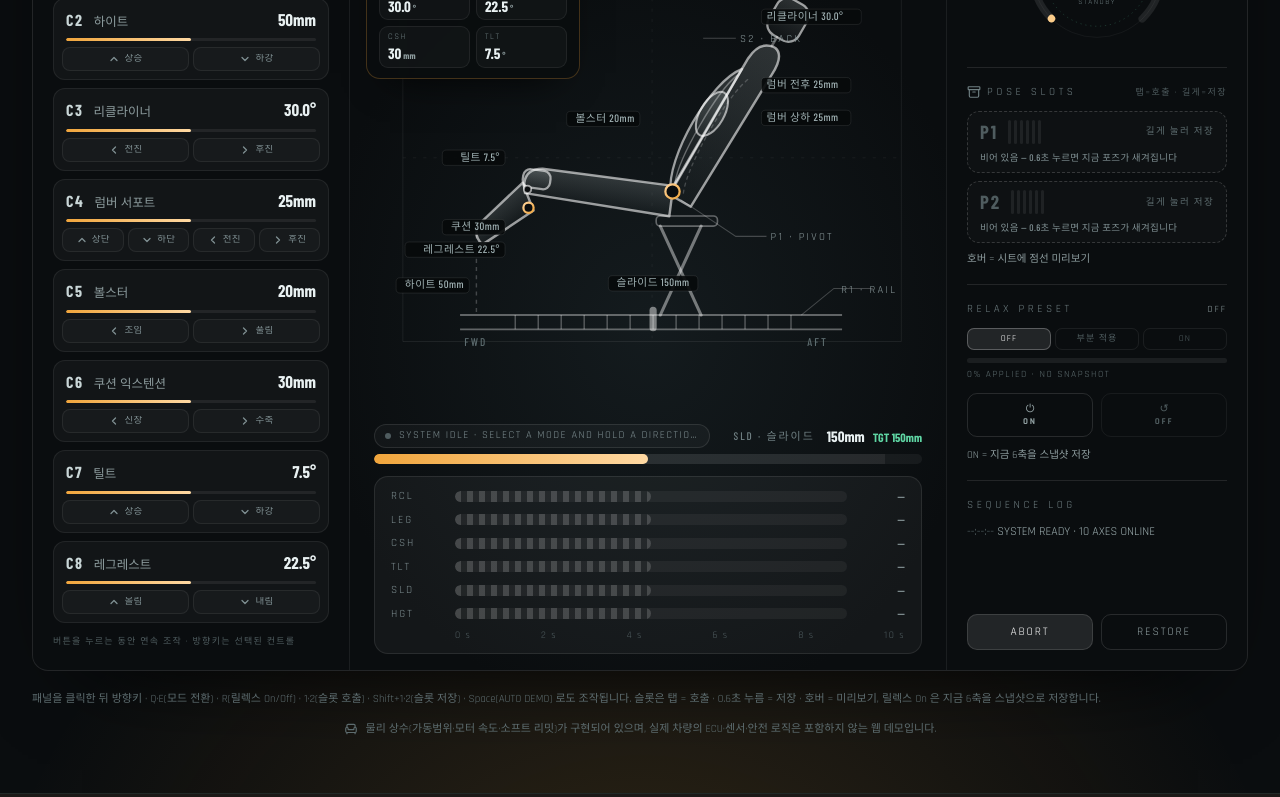
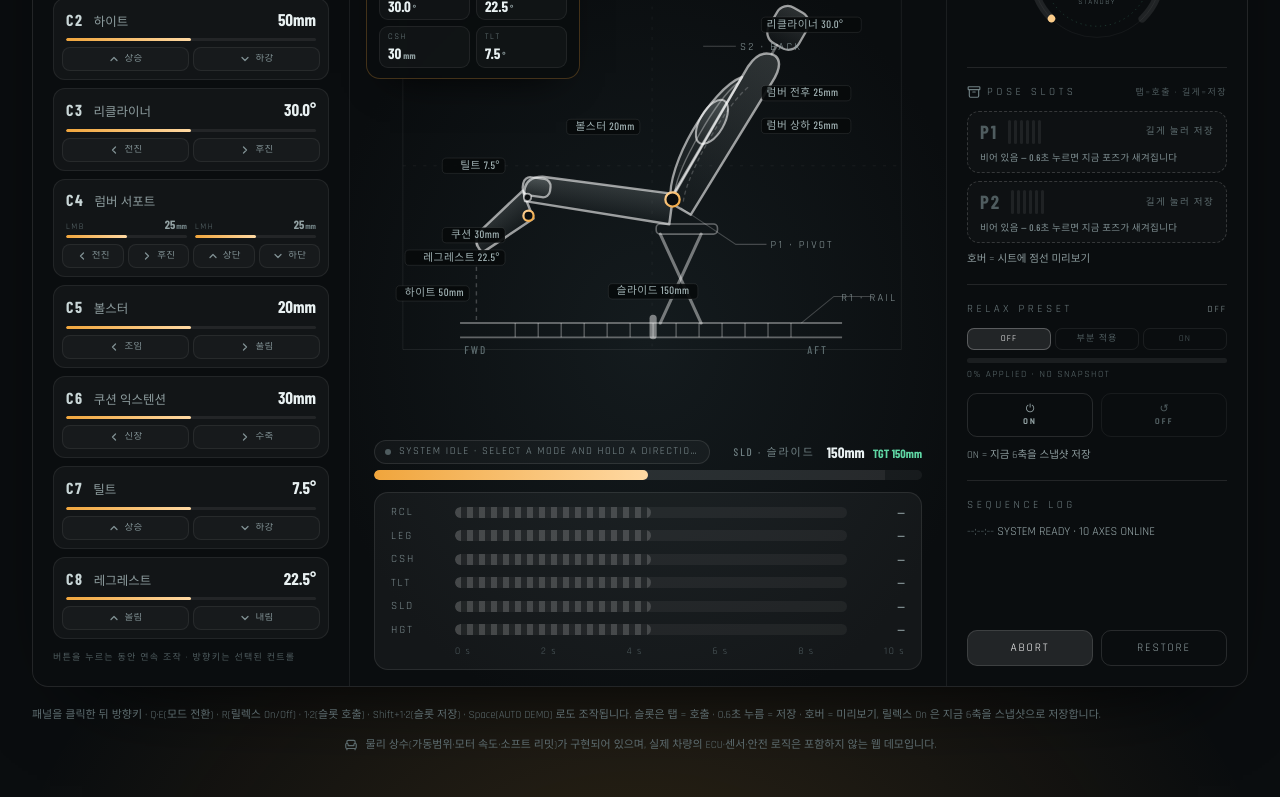
Before and after one commit to sjw1980/yyo-home-v2, a React (Vite) app: page / in a window 1280 px wide. Shown: the part 5348-6145 px from the top of the page. Built offline with nearby package versions, Linux system fonts and the light colour scheme.

Commit message:
feat: implement modeAxes function for handling dual-axis controls and update SeatSimulator for improved axis representation

```diff
--- a/src/components/SeatSimulator.tsx
+++ b/src/components/SeatSimulator.tsx
@@ -28,6 +28,7 @@ import {
   capturePose,
   clamp,
   lrSign,
+  modeAxes,
   modeCode,
   normalizePose,
   poseDrift,
@@ -68,7 +69,13 @@ const DIR_CHEVRON: Record<Direction, typeof ChevronUp> = {
   left: ChevronLeft,
   right: ChevronRight,
 };
-const DIR_ORDER: Direction[] = ['up', 'down', 'left', 'right'];
+/**
+ * 방향 버튼 배치 순서 — **위쪽의 축별 위치 바와 같은 자리에 놓는다.**
+ *  좌우 축(lrAxis) 을 조작하는 버튼을 좌측, 상하 축(udAxis) 을 조작하는 버튼을 우측.
+ *  럼버(4방향) 는 바가 `LMB | LMH` 순서이므로 버튼도 `◀ ▶ | ▲ ▼` 가 그 아래에 나란히 선다.
+ *  (2버튼 컨트롤은 상대 순서가 그대로라 표시가 변하지 않는다: 상하 전용 = ▲▼, 좌우 전용 = ◀▶)
+ */
+const DIR_ORDER: Direction[] = ['left', 'right', 'up', 'down'];
 
 /** '럼버 전진' → '전진' (버튼에는 목적어만, 전체 문구는 title 에 남긴다) */
 const shortDirLabel = (text: string) => {
@@ -756,11 +763,18 @@ export default function SeatSimulator({ currentLang }: SeatSimulatorProps) {
   const tgt = tgtRef.current;
   const focusAxis: AxisKey = activeAxis ?? primaryAxis(mode);
   const focusConf = AXIS_CONFIG[focusAxis];
-  const span = focusConf.max - focusConf.min;
-  const pct = ((pos[focusAxis] - focusConf.min) / span) * 100;
-  const tgtPct = ((tgt[focusAxis] - focusConf.min) / span) * 100;
-  const softLeft = ((focusConf.softMin - focusConf.min) / span) * 100;
-  const softRight = ((focusConf.softMax - focusConf.min) / span) * 100;
+  /** 축 → 트래블 바 좌표 (%) — 포커스 축(큰 바)과 둘째 축(보조 바)이 같은 공식을 공유한다 */
+  const travelOf = (axis: AxisKey) => {
+    const conf = AXIS_CONFIG[axis];
+    const axisSpan = conf.max - conf.min;
+    return {
+      pct: ((pos[axis] - conf.min) / axisSpan) * 100,
+      tgtPct: ((tgt[axis] - conf.min) / axisSpan) * 100,
+      softLeft: ((conf.softMin - conf.min) / axisSpan) * 100,
+      softRight: ((conf.softMax - conf.min) / axisSpan) * 100,
+    };
+  };
+  const { pct, tgtPct, softLeft, softRight } = travelOf(focusAxis);
 
   const fmtAxis = (axis: AxisKey, value: number) =>
     `${value.toFixed(AXIS_CONFIG[axis].unit === '°' ? 1 : 0)}${AXIS_CONFIG[axis].unit}`;
@@ -1170,9 +1184,13 @@ export default function SeatSimulator({ currentLang }: SeatSimulatorProps) {
   });
 
   /** 현재 컨트롤이 조작하는 축 (좌우 + 상하) — 텔레메트리 타일 강조·표기용 */
-  const drivenAxes = [MODE_CONFIG[mode].lrAxis, MODE_CONFIG[mode].udAxis].filter(
-    (k): k is AxisKey => k !== null,
-  );
+  const drivenAxes = modeAxes(mode);
+  /**
+   * 4방향 컨트롤(럼버)의 둘째 축 = 포커스 축이 아닌 쪽.
+   * 조작 축이 아니어도 위치는 계속 보여야 하므로 중앙에 보조 트래블 바를 따로 둔다.
+   */
+  const secondaryAxis: AxisKey | null = drivenAxes.find((k) => k !== focusAxis) ?? null;
+  const secondary = secondaryAxis ? { axis: secondaryAxis, ...travelOf(secondaryAxis) } : null;
 
   const etaMax = Math.max(0, ...CHOREO_AXES.map((k) => etaOf(k)));
   /** 배너 톤 — 이동 중(앰버) / 미리보기·릴렉스 유지(민트) / 부분 적용(딤앰버) / 유휴(그레이) */
@@ -1359,13 +1377,12 @@ export default function SeatSimulator({ currentLang }: SeatSimulatorProps) {
                 {MODE_ORDER.map((key) => {
                   const conf = MODE_CONFIG[key];
                   const selected = mode === key;
-                  const axis = primaryAxis(key);
-                  const confAxis = AXIS_CONFIG[axis];
-                  const ratio = clamp(
-                    ((pos[axis] - confAxis.min) / (confAxis.max - confAxis.min)) * 100,
-                    0,
-                    100,
-                  );
+                  /**
+                   * 이 컨트롤이 조작하는 축 — 럼버만 두 개(전후 LMB · 상하 LMH) 다.
+                   * 4방향 컨트롤은 위치 바도 축마다 나눠서 관리한다.
+                   */
+                  const axes = modeAxes(key);
+                  const dual = axes.length > 1;
                   const dirs = DIR_ORDER.filter((d) => MODE_SPEC_LABELS[key][d] !== null);
                   return (
                     <div
@@ -1393,15 +1410,58 @@ export default function SeatSimulator({ currentLang }: SeatSimulatorProps) {
                           <span className="flex-1 text-[12.5px] text-[#8d9c9e] truncate">
                             {conf.name[currentLang]}
                           </span>
-                          <span className="font-hmi-cond text-[17px] font-bold text-[#e9f1f2] whitespace-nowrap">
-                            {fmtAxis(axis, pos[axis])}
-                          </span>
+                          {/* 1축 컨트롤만 값을 헤더에 싣는다 — 2축은 아래 축별 바에 각각 붙인다 */}
+                          {!dual && (
+                            <span className="font-hmi-cond text-[17px] font-bold text-[#e9f1f2] whitespace-nowrap">
+                              {fmtAxis(axes[0], pos[axes[0]])}
+                            </span>
+                          )}
                         </div>
-                        <div className="h-[3px] rounded-full bg-white/[.07] mt-1.5 overflow-hidden">
-                          <div
-                            className="h-full rounded-full bg-[linear-gradient(90deg,#f0a53c,#ffd9a3)]"
-                            style={{ width: `${ratio}%` }}
-                          />
+                        {/*
+                          축별 위치 바 — 럼버(4방향)는 전후(LMB)와 상하(LMH) 를 한 바에 섞지 않는다.
+                          각 축이 자기 라벨·자기 수치·자기 바를 갖고, 지금 조작 중인 축만 앰버로 선다.
+                        */}
+                        <div className="flex gap-2 mt-1.5">
+                          {axes.map((k) => {
+                            const axisConf = AXIS_CONFIG[k];
+                            const ratio = clamp(
+                              ((pos[k] - axisConf.min) / (axisConf.max - axisConf.min)) * 100,
+                              0,
+                              100,
+                            );
+                            const driven = selected && focusAxis === k;
+                            return (
+                              <div key={k} className="flex-1 min-w-0">
+                                {dual && (
+                                  <div className="flex items-baseline justify-between gap-1 leading-none mb-1">
+                                    <span
+                                      className={`text-[8.5px] tracking-[.18em] uppercase ${
+                                        driven ? 'text-[#c9a273]' : 'text-[#5d6c6f]'
+                                      }`}
+                                    >
+                                      {axisConf.code}
+                                    </span>
+                                    <span
+                                      className={`font-hmi-cond text-[12px] font-bold leading-none whitespace-nowrap ${
+                                        driven ? 'text-[#ffd9a3]' : 'text-[#93a2a4]'
+                                      }`}
+                                    >
+                                      {pos[k].toFixed(axisConf.unit === '°' ? 1 : 0)}
+                                      <small className="text-[8px] text-[#6f7f82] ml-[1px]">
+                                        {axisConf.unit}
+                                      </small>
+                                    </span>
+                                  </div>
+                                )}
+                                <div className="h-[3px] rounded-full bg-white/[.07] overflow-hidden">
+                                  <div
+                                    className="h-full rounded-full bg-[linear-gradient(90deg,#f0a53c,#ffd9a3)]"
+                                    style={{ width: `${ratio}%` }}
+                                  />
+                                </div>
+                              </div>
+                            );
+                          })}
                         </div>
                       </button>
                       {/* 이 컨트롤이 가진 방향만 버튼이 된다 — 누르는 동안 연속 조작 */}
@@ -1554,6 +1614,39 @@ export default function SeatSimulator({ currentLang }: SeatSimulatorProps) {
                     />
                   )}
                 </div>
+                {/*
+                  둘째 축 보조 바 — 4방향 컨트롤(럼버) 은 조작 축이 아닌 쪽의 위치도 계속 보여준다.
+                  전후(LMB) 를 조작하는 동안 상하(LMH) 가 어디 있는지 잃지 않는 것이 목적이다.
+                */}
+                {secondary && (
+                  <div className="flex items-center gap-2 mt-1.5">
+                    <span className="text-[8.5px] tracking-[.18em] uppercase text-[#5d6c6f] whitespace-nowrap">
+                      {AXIS_CONFIG[secondary.axis].code}
+                    </span>
+                    <div className="relative flex-1 h-[5px] rounded-full bg-white/[.05] overflow-hidden">
+                      <i
+                        className="absolute inset-y-0 block bg-white/[.06]"
+                        style={{
+                          left: `${secondary.softLeft}%`,
+                          width: `${Math.max(secondary.softRight - secondary.softLeft, 0)}%`,
+                        }}
+                      />
+                      <i
+                        className="absolute inset-y-0 left-0 block rounded-full bg-[linear-gradient(90deg,rgba(240,165,60,.55),rgba(255,217,163,.55))]"
+                        style={{ width: `${clamp(secondary.pct, 0, 100)}%` }}
+                      />
+                      {relaxAxesRef.current.has(secondary.axis) && (
+                        <i
+                          className="absolute inset-y-0 w-[2px] bg-[#5fd6a4] shadow-[0_0_8px_#5fd6a4]"
+                          style={{ left: markerLeft(secondary.tgtPct) }}
+                        />
+                      )}
+                    </div>
+                    <span className="font-hmi-cond text-[11.5px] font-bold text-[#93a2a4] whitespace-nowrap">
+                      {fmtAxis(secondary.axis, pos[secondary.axis])}
+                    </span>
+                  </div>
+                )}
               </div>
 
               {/* 축별 코리오그래피 */}
--- a/src/seatConfig.ts
+++ b/src/seatConfig.ts
@@ -554,6 +554,18 @@ export function primaryAxis(modeKey: ModeKey): AxisKey {
   return conf.lrAxis ?? conf.udAxis ?? 'tilt';
 }
 
+/**
+ * 모드가 조작하는 축 전체 (좌우 + 상하)
+ *  — 럼버(C4) 처럼 4방향 버튼 하나로 두 축(전후 LMB · 상하 LMH)을 조작하는 컨트롤은
+ *    **위치 표시도 축마다 나눠야** 한다. 대표 축(primaryAxis) 하나로 두 축을 대표시키면
+ *    상하를 조작하는 동안 바가 전혀 움직이지 않는다. 표시는 modeAxes, AUTO DEMO 표기는 primaryAxis.
+ */
+export function modeAxes(modeKey: ModeKey): AxisKey[] {
+  const conf = MODE_CONFIG[modeKey];
+  const axes = [conf.lrAxis, conf.udAxis].filter((k): k is AxisKey => k !== null);
+  return axes.filter((k, i) => axes.indexOf(k) === i);
+}
+
 /** 좌(L) 조작에 수치가 증가하는 축 — 볼스터 조임 / 쿠션 신장 / 럼버 돌출 (도해의 FWD = 좌) */
 const LEFT_INCREASE_AXES: AxisKey[] = ['bolster', 'cushion', 'lumber'];
 
```
Also changed, not shown: mockups/README.md.
